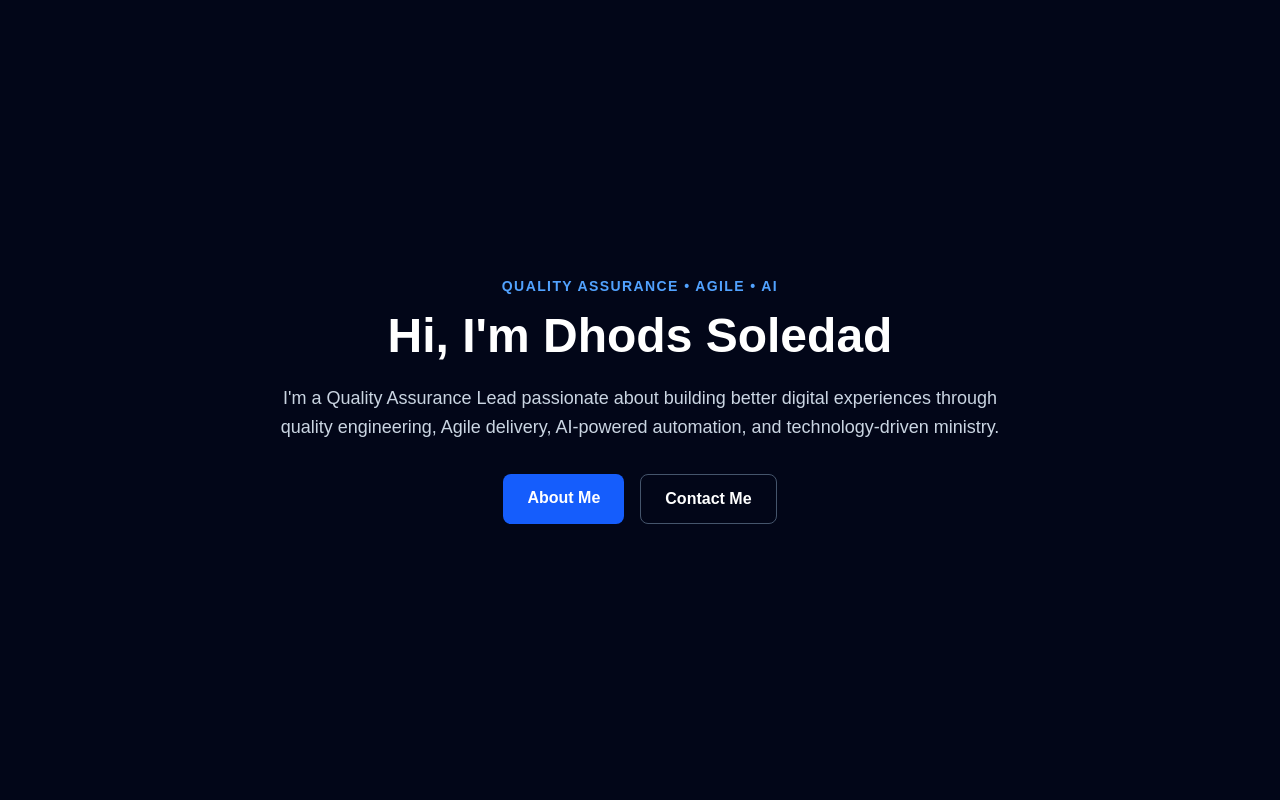
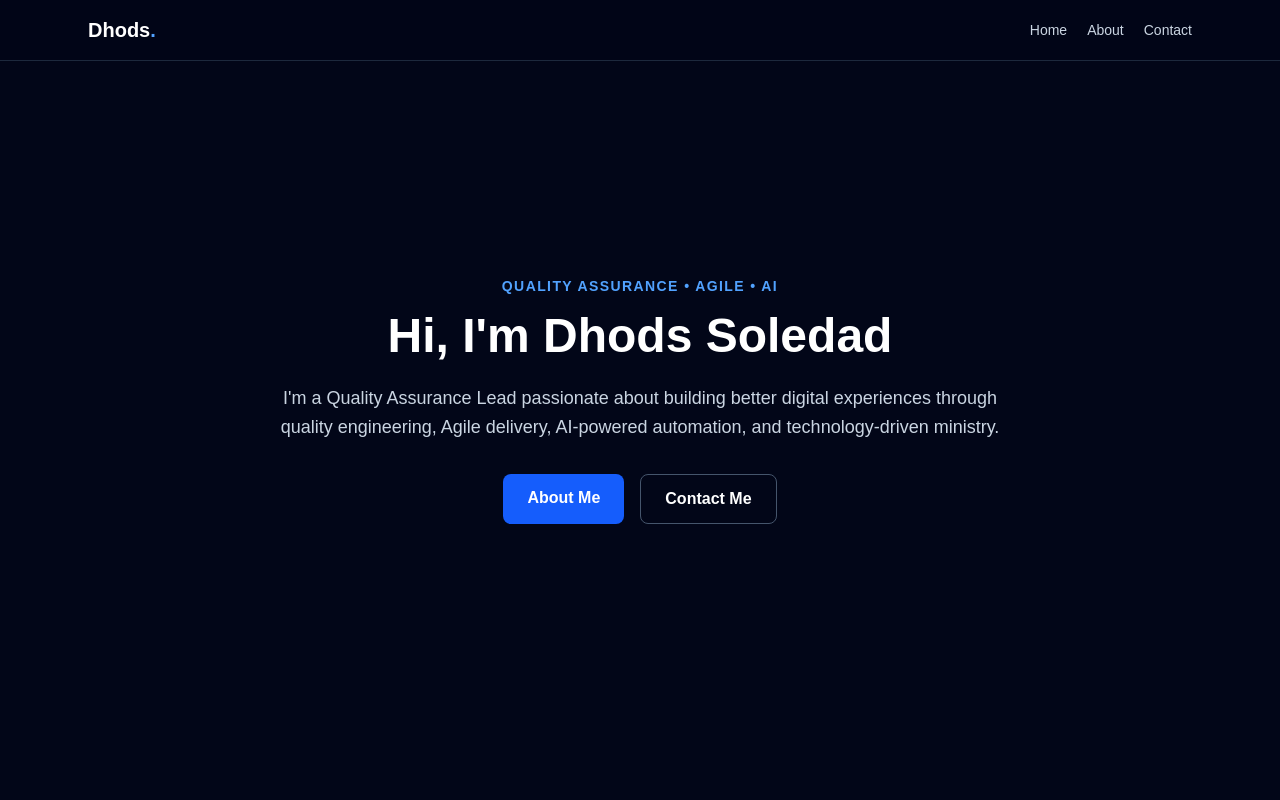
Before and after one commit to xXSOLEDADXx22/dhods-portfolio, a Next.js app: page / in a window 1280 px wide. Shown: the top 800 px of the page. Built offline with nearby package versions, Linux system fonts and the light colour scheme.

Commit message:
Add site metadata and navigation bar

```diff
--- a/app/layout.tsx
+++ b/app/layout.tsx
@@ -13,8 +13,9 @@ const geistMono = Geist_Mono({
 });
 
 export const metadata: Metadata = {
-  title: "Create Next App",
-  description: "Generated by create next app",
+  title: "Dhods Soledad | QA",
+  description:
+      "Personal portfolio of Dhods Soledad, a Quality Assurance Lead specializing in Agile delivery, AI automation, process improvement, and digital ministry.",
 };
 
 export default function RootLayout({ children }: LayoutProps<"/">) {
--- a/app/page.tsx
+++ b/app/page.tsx
@@ -1,6 +1,27 @@
 export default function Home() {
   return (
       <main className="bg-slate-950 text-white">
+        <nav className="fixed left-0 top-0 z-50 w-full border-b border-slate-800 bg-slate-950/90 backdrop-blur">
+          <div className="mx-auto flex max-w-6xl items-center justify-between px-6 py-4">
+            <a href="#" className="text-xl font-bold text-white">
+              Dhods<span className="text-blue-400">.</span>
+            </a>
+
+            <div className="flex items-center gap-5 text-sm font-medium text-slate-300">
+              <a className="transition hover:text-blue-400" href="#">
+                Home
+              </a>
+
+              <a className="transition hover:text-blue-400" href="#about">
+                About
+              </a>
+
+              <a className="transition hover:text-blue-400" href="#contact">
+                Contact
+              </a>
+            </div>
+          </div>
+        </nav>
         {/* Hero section */}
         <section className="flex min-h-screen items-center justify-center px-6">
           <div className="max-w-3xl text-center">
```
